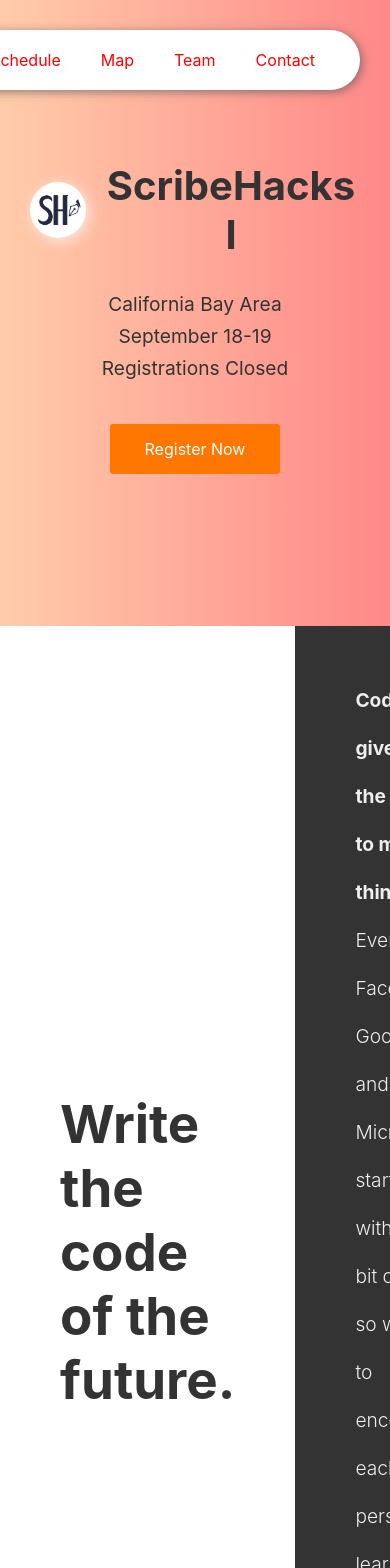
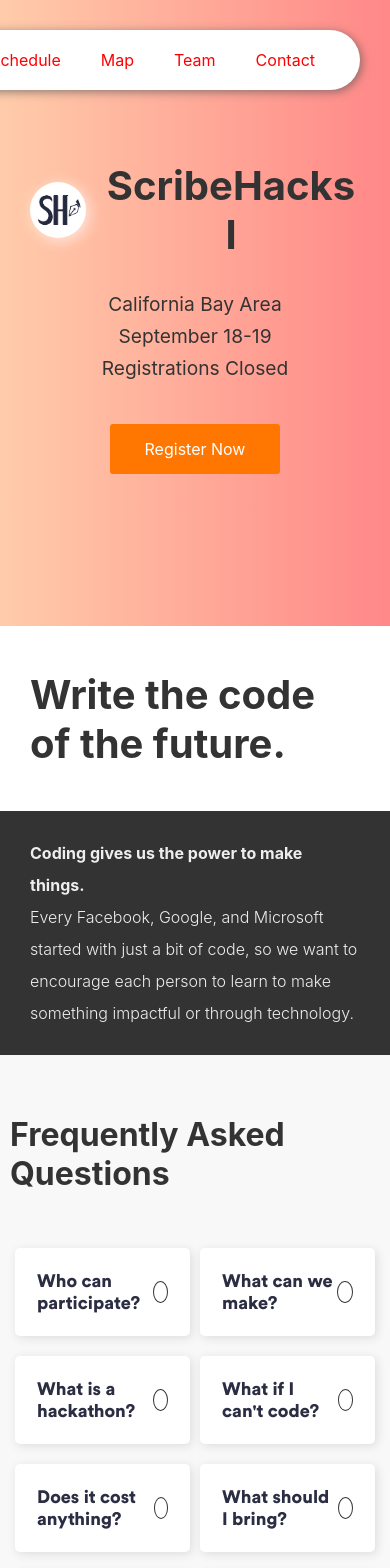
Before and after one commit to ScribeHacks/scribehacks.github.io, a Svelte app: page / in a window 390 px wide. Shown: the top 1568 px of the page. Built offline with nearby package versions, Linux system fonts and the light colour scheme.

Commit message:
responsive: About section

```diff
--- a/src/sections/About.svelte
+++ b/src/sections/About.svelte
@@ -14,11 +14,12 @@
 <style type="text/scss">
   .about {
     display: flex;
+    flex-direction: column;
     align-items: center;
 
     .section-left, .section-right {
       flex: 1 1;
-      padding: 30px 60px;
+      padding: 10px 30px;
     }
 
     .section-left {
@@ -37,16 +38,43 @@
     }
 
     h2 {
-      font-size: 3.3rem;
+      font-size: 2.5rem;
     }
 
     p {
       background-color: #333;
       border-radius: 5px;
       color: #eee;
-      font-size: 1.2rem;
+      font-size: 1rem;
       font-weight: 300;
-      line-height: 3rem;
+      line-height: 2rem;
+    }
+  }
+
+  @media (min-width: 512px) {
+    .about {
+      .section-left, .section-right {
+        padding: 30px 60px;
+      }
+
+      h2 {
+        font-size: 3.3rem;
+      }
+
+      p {
+        background-color: #333;
+        border-radius: 5px;
+        color: #eee;
+        font-size: 1.2rem;
+        font-weight: 300;
+        line-height: 3rem;
+      }
+    }
+  }
+
+  @media (min-width: 768px) {
+    .about {
+      flex-direction: row;
     }
   }
 </style>
```
